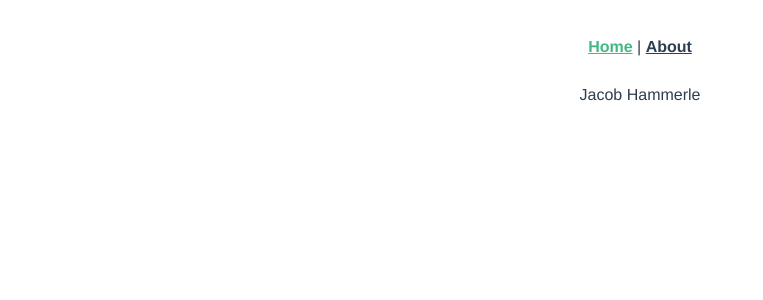
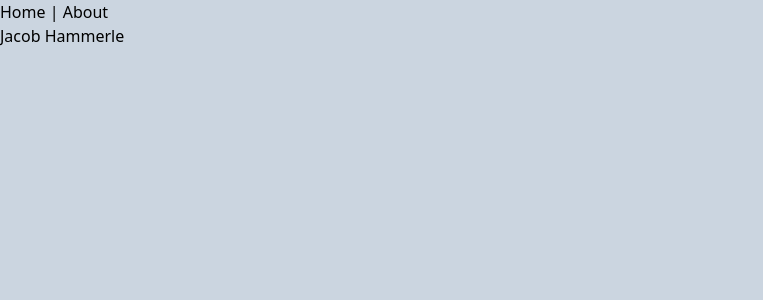
Before and after one commit to jacobhammerle/jham, a Vue app: page / in a window 1280 px wide. Shown: the top 300 px of the page, without its empty margins (0-763 px from the left). Built offline with nearby package versions, Linux system fonts and the light colour scheme.

Commit message:
used first tailwindcss classes

```diff
--- a/package.json
+++ b/package.json
@@ -16,6 +16,7 @@
     "vue-router": "^3.1.3"
   },
   "devDependencies": {
+    "@fullhuman/postcss-purgecss": "^2.0.6",
     "@vue/cli-plugin-babel": "^4.1.0",
     "@vue/cli-plugin-eslint": "^4.1.0",
     "@vue/cli-plugin-router": "^4.1.0",
--- /dev/null
+++ b/postcss.config.js
@@ -0,0 +1,18 @@
+const purgecss = require('@fullhuman/postcss-purgecss')({
+    content: [
+        './src/**/*.html',
+        './src/**/*.vue',
+        './src/**/*.jsx'
+    ],
+    defaultExtractor: content => content.match(/[\w-/:]+(?<!:)/g) || []
+})
+
+module.exports = {
+    plugins: [
+        require('tailwindcss'),
+        require('autoprefixer'),
+        ...process.env.NODE_ENV === 'production'
+        ? [purgecss]
+        : []
+    ]
+}
--- a/src/App.vue
+++ b/src/App.vue
@@ -1,5 +1,5 @@
 <template>
-  <div id="app">
+  <div id="app" class="bg-gray-400 w-full h-screen">
     <div id="nav">
       <router-link to="/">Home</router-link> |
       <router-link to="/about">About</router-link>
@@ -9,24 +9,4 @@
 </template>
 
 <style>
-#app {
-  font-family: 'Avenir', Helvetica, Arial, sans-serif;
-  -webkit-font-smoothing: antialiased;
-  -moz-osx-font-smoothing: grayscale;
-  text-align: center;
-  color: #2c3e50;
-}
-
-#nav {
-  padding: 30px;
-}
-
-#nav a {
-  font-weight: bold;
-  color: #2c3e50;
-}
-
-#nav a.router-link-exact-active {
-  color: #42b983;
-}
 </style>
--- /dev/null
+++ b/src/assets/styles/tailwind.css
@@ -0,0 +1,3 @@
+@tailwind base;
+@tailwind components;
+@tailwind utilities;
--- a/src/main.ts
+++ b/src/main.ts
@@ -1,6 +1,7 @@
 import Vue from 'vue'
 import App from './App.vue'
 import router from './router'
+import './assets/styles/tailwind.css'
 
 Vue.config.productionTip = false
 
--- /dev/null
+++ b/tailwind.config.js
@@ -0,0 +1,7 @@
+module.exports = {
+  theme: {
+    extend: {}
+  },
+  variants: {},
+  plugins: []
+}
```
Also changed, not shown: src/assets/logo.png (deleted), 1 other file (tests, documents, lock files or other folders).
